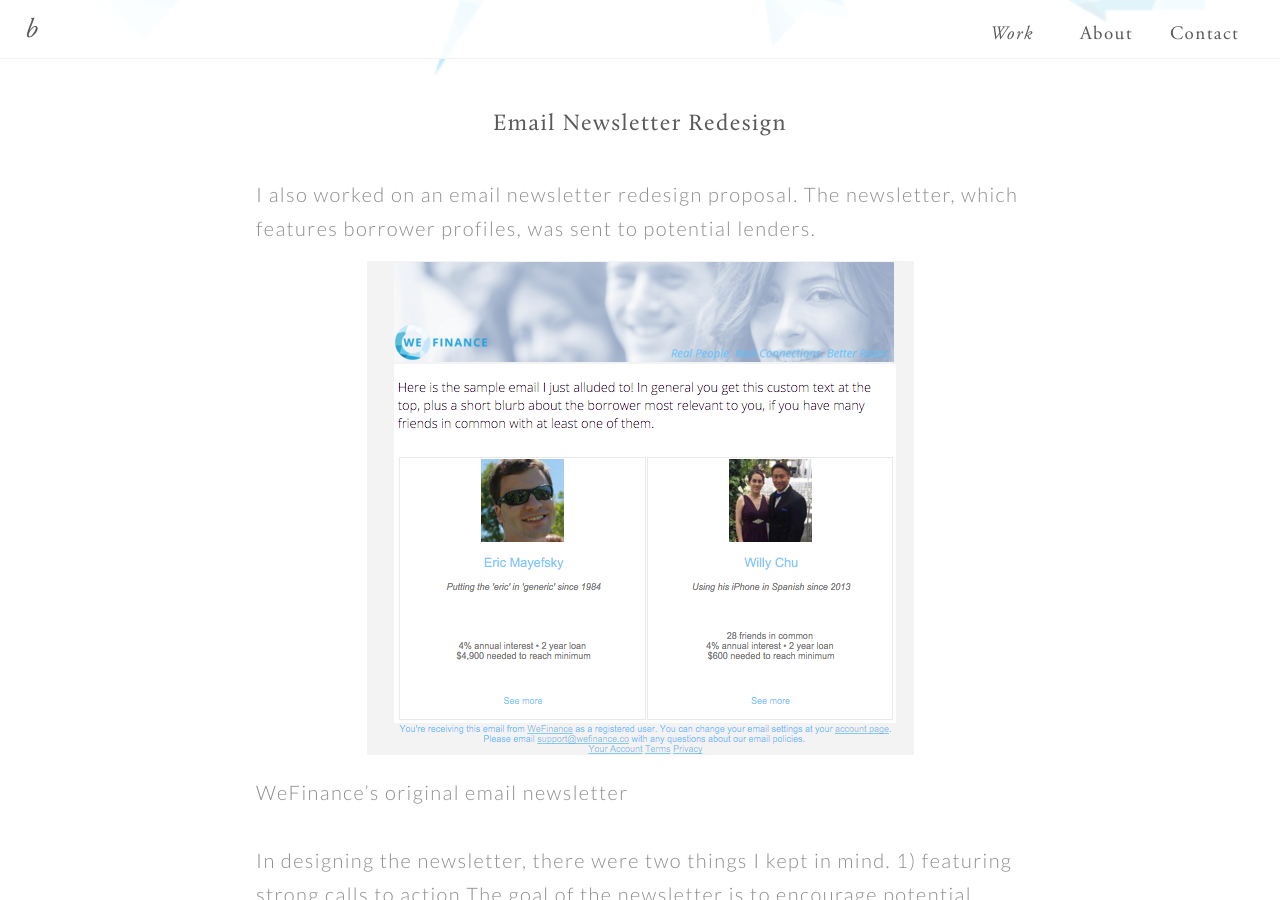
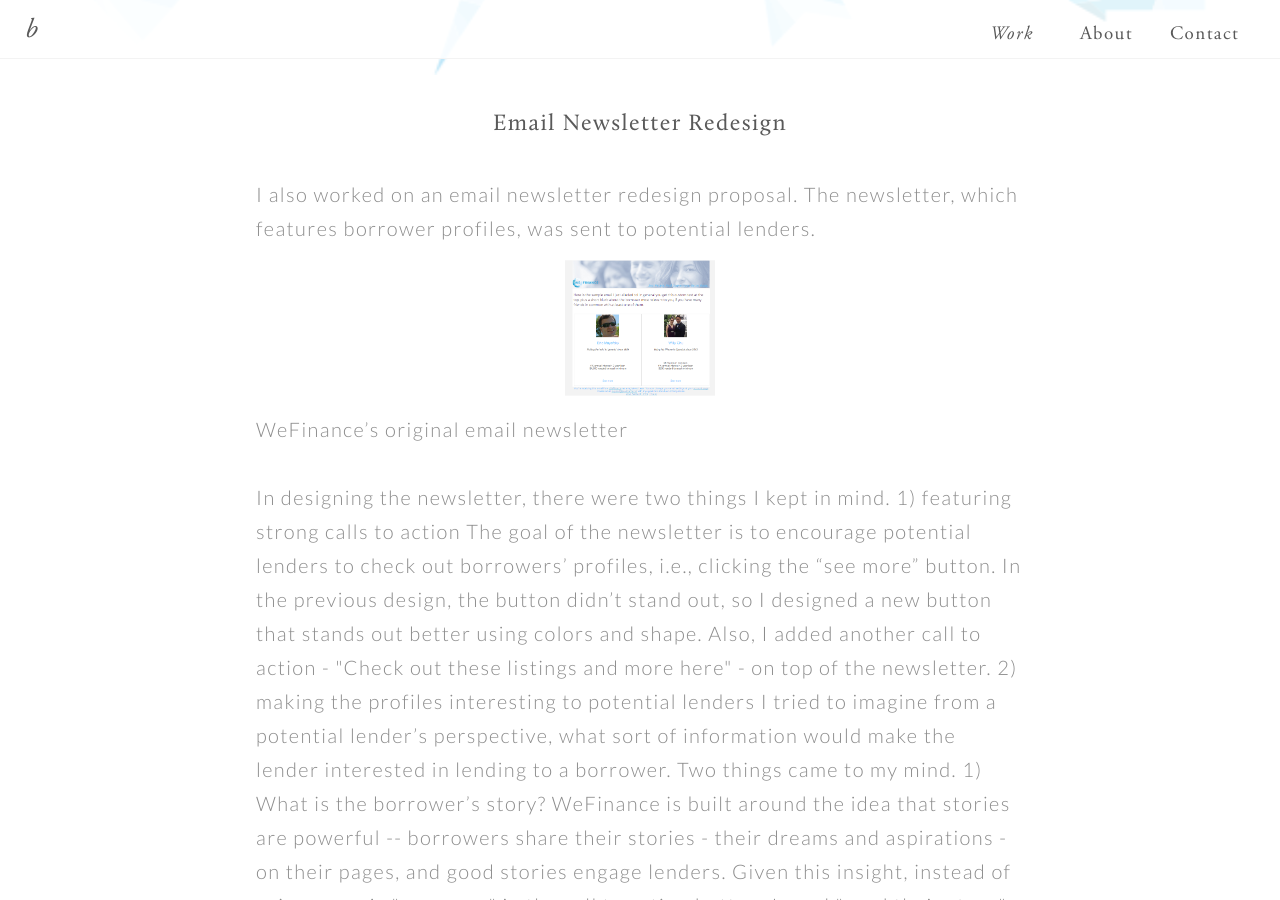
Before and after one commit to bkwon0402/bkwon0402.github.io, a Jekyll site: the page built from item/wefinance.md, in a window 1280 px wide and 900 px high, scrolled down 5660 px. Built offline with Jekyll 4.4.1, drawn with Linux system fonts in a browser that asks for light colours.

Commit message:
Update wefinance.md

```diff
--- a/item/wefinance.md
+++ b/item/wefinance.md
@@ -188,7 +188,7 @@
 <div class="text_center">
 
 
-<img src="/images/wefinanceemail.png" />
+<img src="/images/wefinanceemail.png" width="150" />
 
 </div>
 
```
